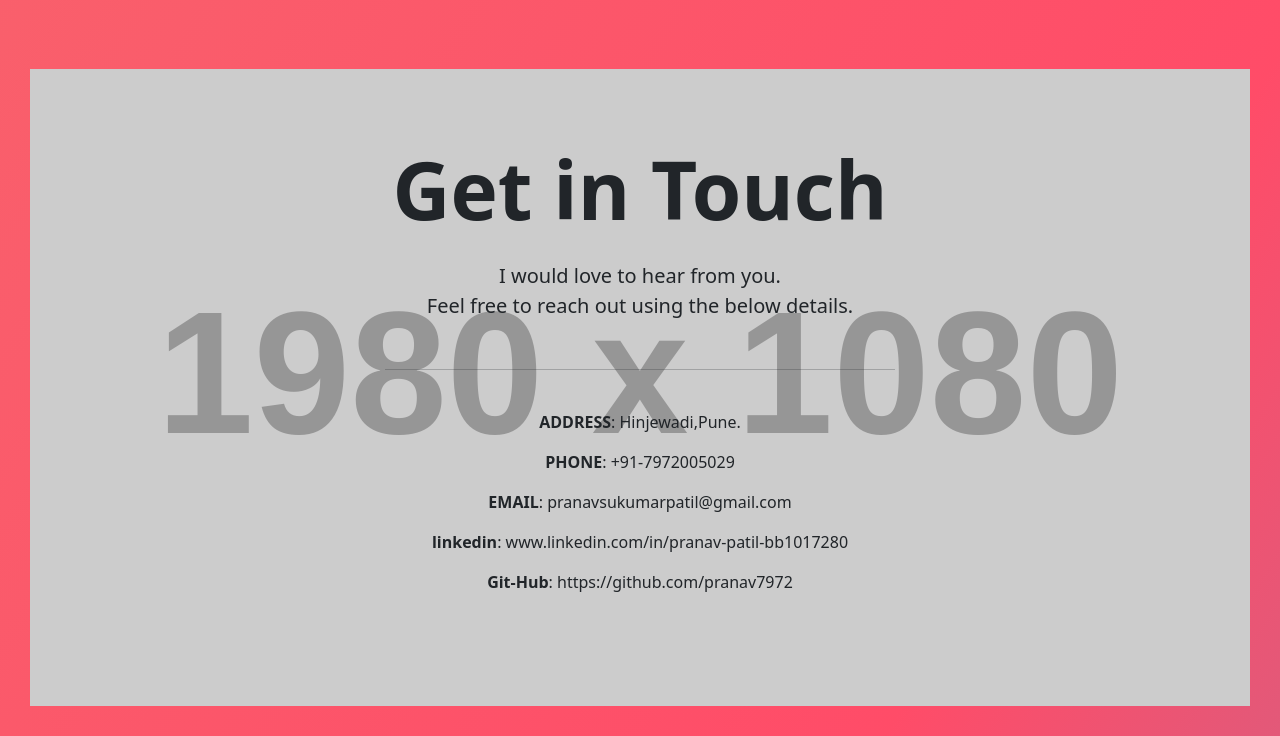
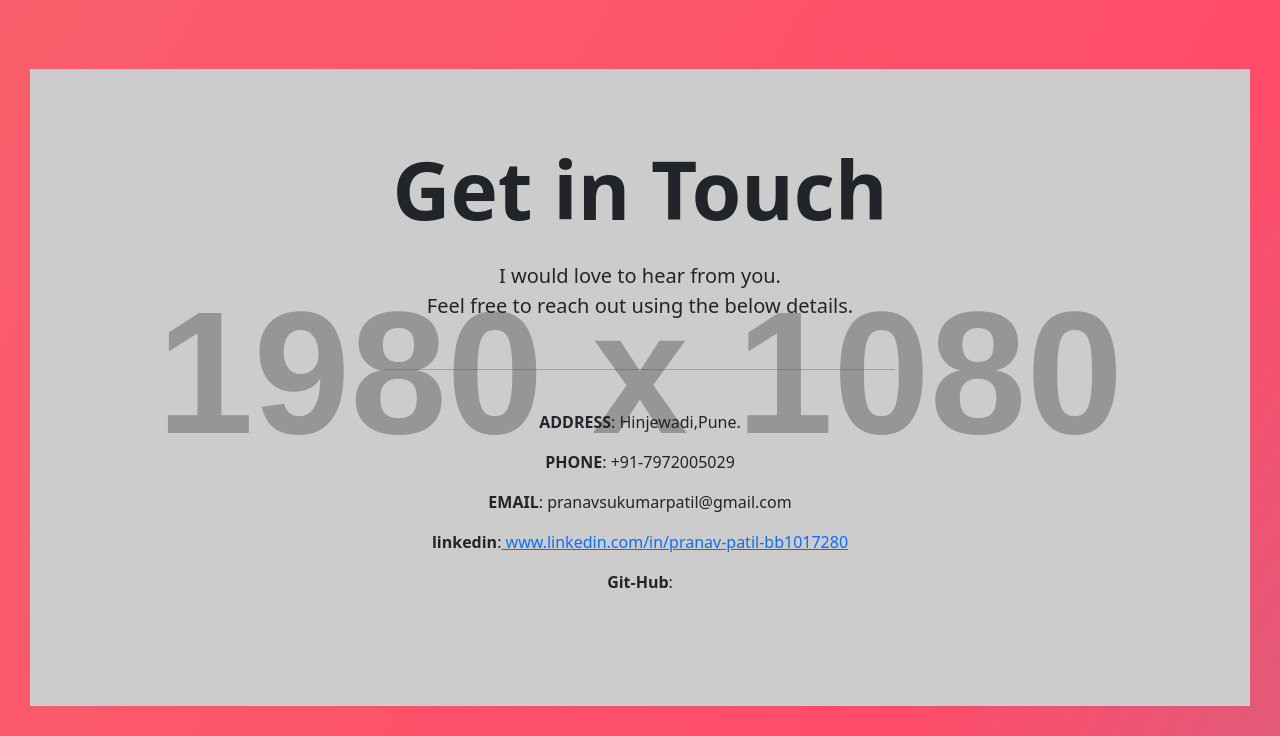
Before and after one commit to pranav7972/My-portfolio, a plain HTML site: page index.html in a window 1280 px wide. Shown: the part 3923-4659 px from the top of the page. Drawn offline with nearby package versions, Linux system fonts and the light colour scheme; placeholder pictures from the web are drawn by us; a script that the page names is missing; a web font is replaced by a local one.

Commit message:
Update index.html

```diff
--- a/index.html
+++ b/index.html
@@ -272,7 +272,7 @@
 			</div>
 			<div class="lc-block">
 				<div editable="rich">
-					<p class="rfs-8"><strong>ADDRESS</strong>: Hinjewadi,Pune.</p><strong>PHONE</strong>: +91-7972005029 </div></p><strong>EMAIL</strong>: pranavsukumarpatil@gmail.com</p><strong>linkedin</strong>: www.linkedin.com/in/pranav-patil-bb1017280</p><strong>Git-Hub</strong>: https://github.com/pranav7972</p>
+					<p class="rfs-8"><strong>ADDRESS</strong>: Hinjewadi,Pune.</p><strong>PHONE</strong>: +91-7972005029 </div></p><strong>EMAIL</strong>: pranavsukumarpatil@gmail.com</p><strong>linkedin</strong>:<a href="www.linkedin.com/in/pranav-patil-bb1017280"> www.linkedin.com/in/pranav-patil-bb1017280</a></p><strong>Git-Hub</strong>:<a href="//github.com/pranav7972" https://github.com/pranav7972</a></p>
 
 				</div>
 			</div>
```
